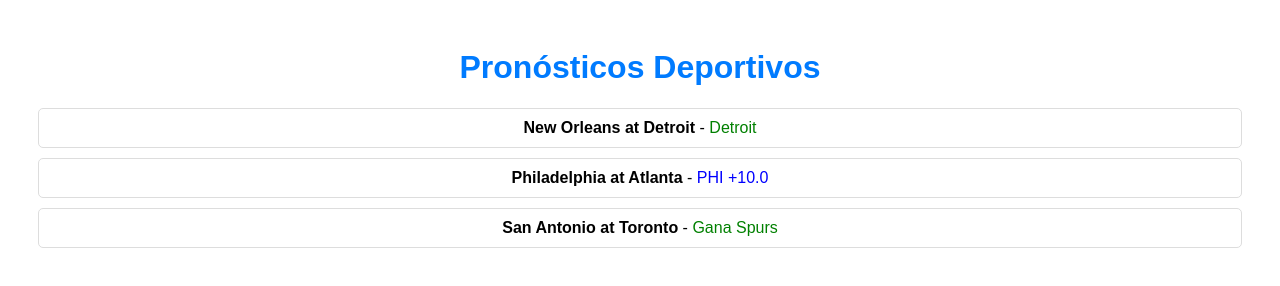
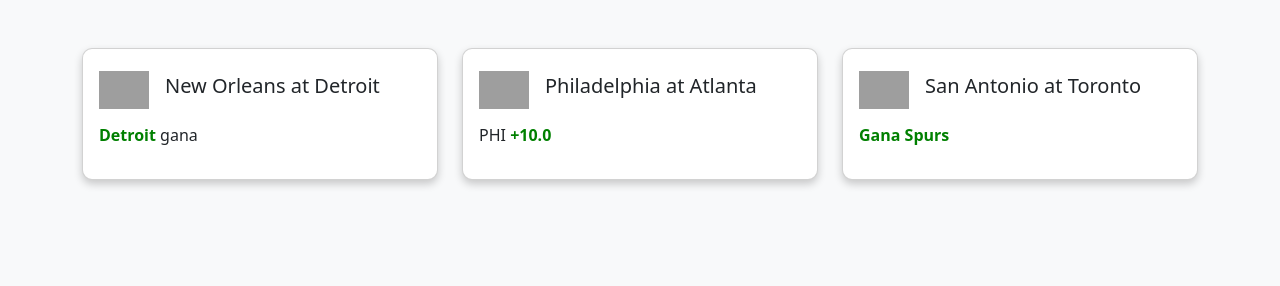
Before and after one commit to aaronza/Picks, a plain HTML site: page index.html in a window 1280 px wide. Drawn offline with nearby package versions, Linux system fonts and the light colour scheme; grey boxes are pictures that could not be loaded.

Commit message:
Update index.html

```diff
--- a/index.html
+++ b/index.html
@@ -3,23 +3,68 @@
 <head>
     <meta charset="UTF-8">
     <meta name="viewport" content="width=device-width, initial-scale=1.0">
-    <title>Pronósticos Deportivos</title>
+    <title>Resultados NBA</title>
+    <link href="https://cdn.jsdelivr.net/npm/bootstrap@5.3.0/dist/css/bootstrap.min.css" rel="stylesheet">
     <style>
-        body { font-family: Arial, sans-serif; text-align: center; padding: 20px; }
-        h1 { color: #007bff; }
-        .pronostico { margin: 10px; padding: 10px; border: 1px solid #ddd; border-radius: 5px; }
+        .card {
+            border-radius: 10px;
+            box-shadow: 0px 4px 8px rgba(0, 0, 0, 0.2);
+        }
+        .team-logo {
+            width: 50px;
+            height: 50px;
+            object-fit: contain;
+        }
+        .winner {
+            font-weight: bold;
+            color: green;
+        }
+        .loser {
+            color: red;
+        }
     </style>
 </head>
-<body>
-    <h1>Pronósticos Deportivos</h1>
-    <div class="pronostico">
-        <strong>New Orleans at Detroit</strong> - <span style="color: green;">Detroit</span>
+<body class="bg-light">
+
+<div class="container mt-5">
+    <div class="row">
+
+        <!-- Partido 1 -->
+        <div class="col-md-4">
+            <div class="card p-3">
+                <div class="d-flex align-items-center">
+                    <img src="https://upload.wikimedia.org/wikipedia/en/0/0d/New_Orleans_Pelicans_logo.svg" class="team-logo me-3" alt="Pelicans">
+                    <h5>New Orleans at Detroit</h5>
+                </div>
+                <p class="mt-2"><span class="winner">Detroit</span> gana</p>
+            </div>
+        </div>
+
+        <!-- Partido 2 -->
+        <div class="col-md-4">
+            <div class="card p-3">
+                <div class="d-flex align-items-center">
+                    <img src="https://upload.wikimedia.org/wikipedia/en/0/0e/Philadelphia_76ers_logo.svg" class="team-logo me-3" alt="76ers">
+                    <h5>Philadelphia at Atlanta</h5>
+                </div>
+                <p class="mt-2">PHI <span class="winner">+10.0</span></p>
+            </div>
+        </div>
+
+        <!-- Partido 3 -->
+        <div class="col-md-4">
+            <div class="card p-3">
+                <div class="d-flex align-items-center">
+                    <img src="https://upload.wikimedia.org/wikipedia/en/a/a2/San_Antonio_Spurs.svg" class="team-logo me-3" alt="Spurs">
+                    <h5>San Antonio at Toronto</h5>
+                </div>
+                <p class="mt-2"><span class="winner">Gana Spurs</span></p>
+            </div>
+        </div>
+
     </div>
-    <div class="pronostico">
-        <strong>Philadelphia at Atlanta</strong> - <span style="color: blue;">PHI +10.0</span>
-    </div>
-    <div class="pronostico">
-        <strong>San Antonio at Toronto</strong> - <span style="color: green;">Gana Spurs</span>
-    </div>
+</div>
+
+<script src="https://cdn.jsdelivr.net/npm/bootstrap@5.3.0/dist/js/bootstrap.bundle.min.js"></script>
 </body>
 </html>
```
